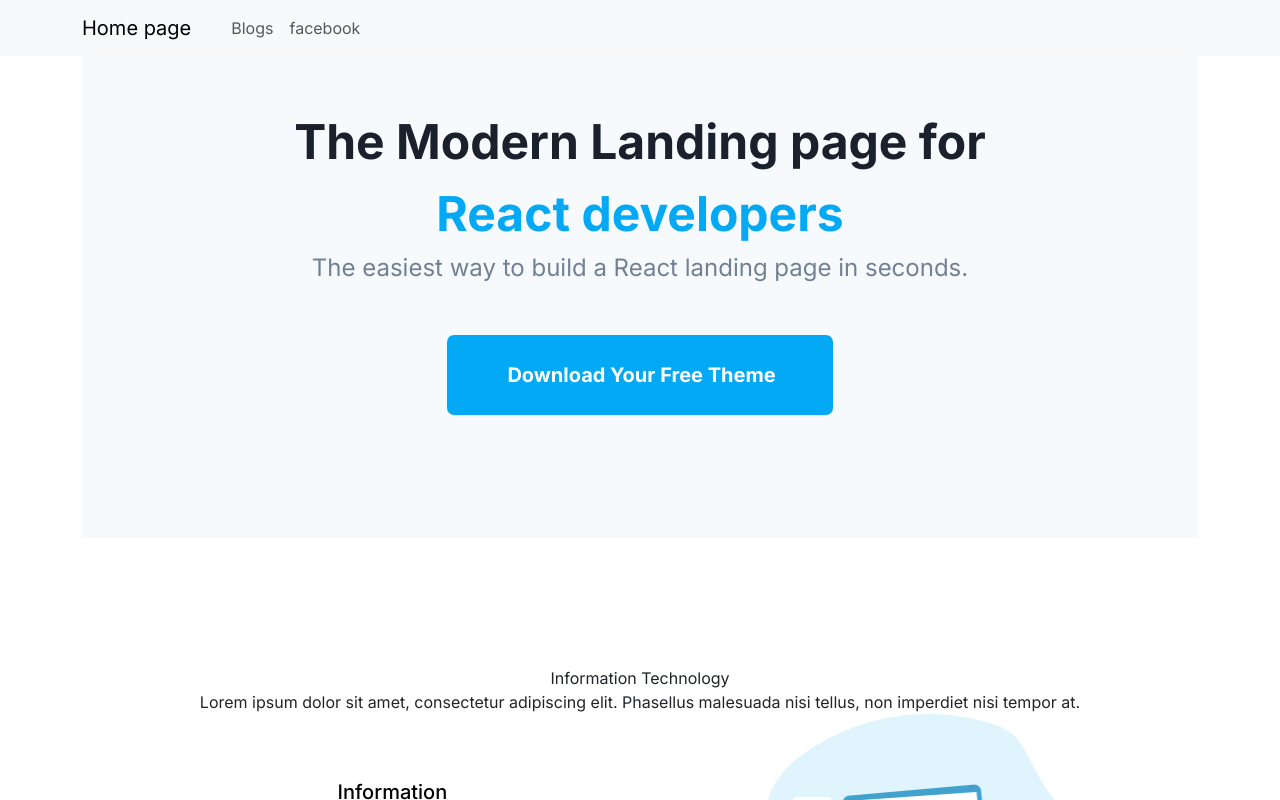
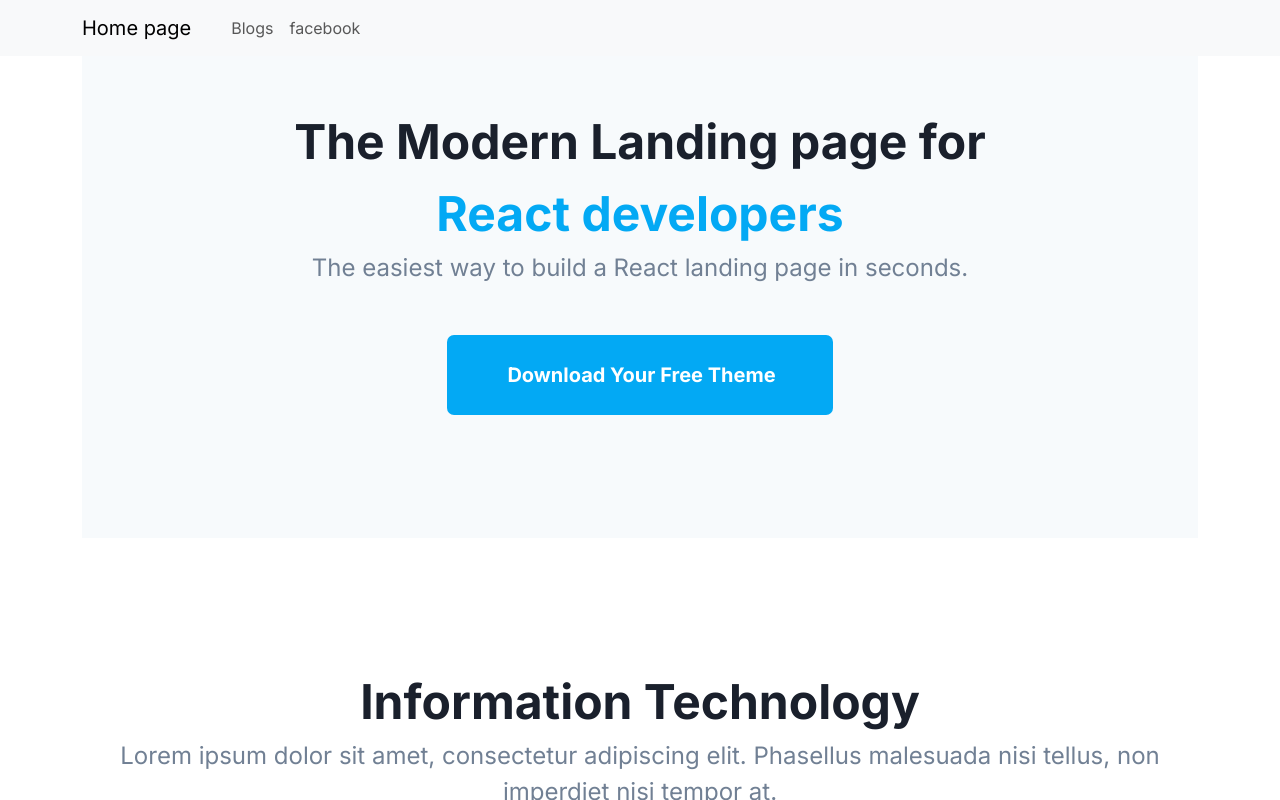
Before and after one commit to hoihmyit/crud_app, a Next.js app: page / in a window 1280 px wide. Shown: the top 800 px of the page. Built offline with nearby package versions, Linux system fonts and the light colour scheme.

Commit message:
finish CRUD NextJS

```diff
--- a/src/app/style/style.module.css
+++ b/src/app/style/style.module.css
@@ -1,4 +1,39 @@
 
+section.header {
+  padding-top: 50px;
+  text-align: center;
+  background-color: #f7fafc;
+  margin-bottom: 128px;
+}
+
+.subtitle {
+  color: #03a9f4;
+  font-size: 48px;
+  font-weight: 700;
+}
+.title {
+  color: #1a202c;
+  font-size: 48px;
+  font-weight: 700;
+}
+
+.tagline {
+  color: #718094;
+  font-size: 24px;
+  font-weight: 400;
+  margin-bottom: 49px;
+}
+
+.btn {
+  border-radius: 7px;
+  background: #03a9f4;
+  color: #fff;
+  font-size: 20px;
+  font-weight: 700;
+  margin-bottom: 123px;
+  display: inline-flex;
+  padding: 25px 57px 25px 60px;
+}
 section.body {
   text-align: center;
 }
```
Also changed, not shown: src/app/page.tsx (+0 -8 lines).
